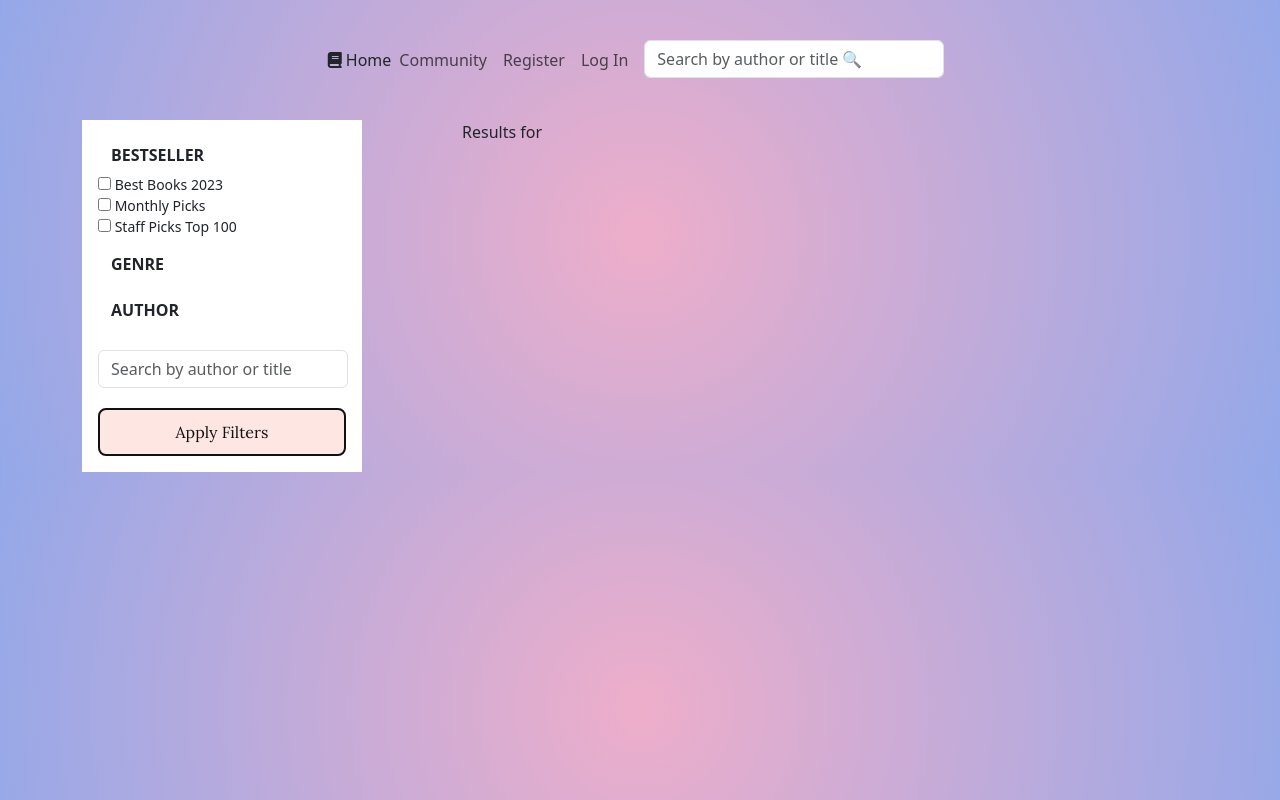
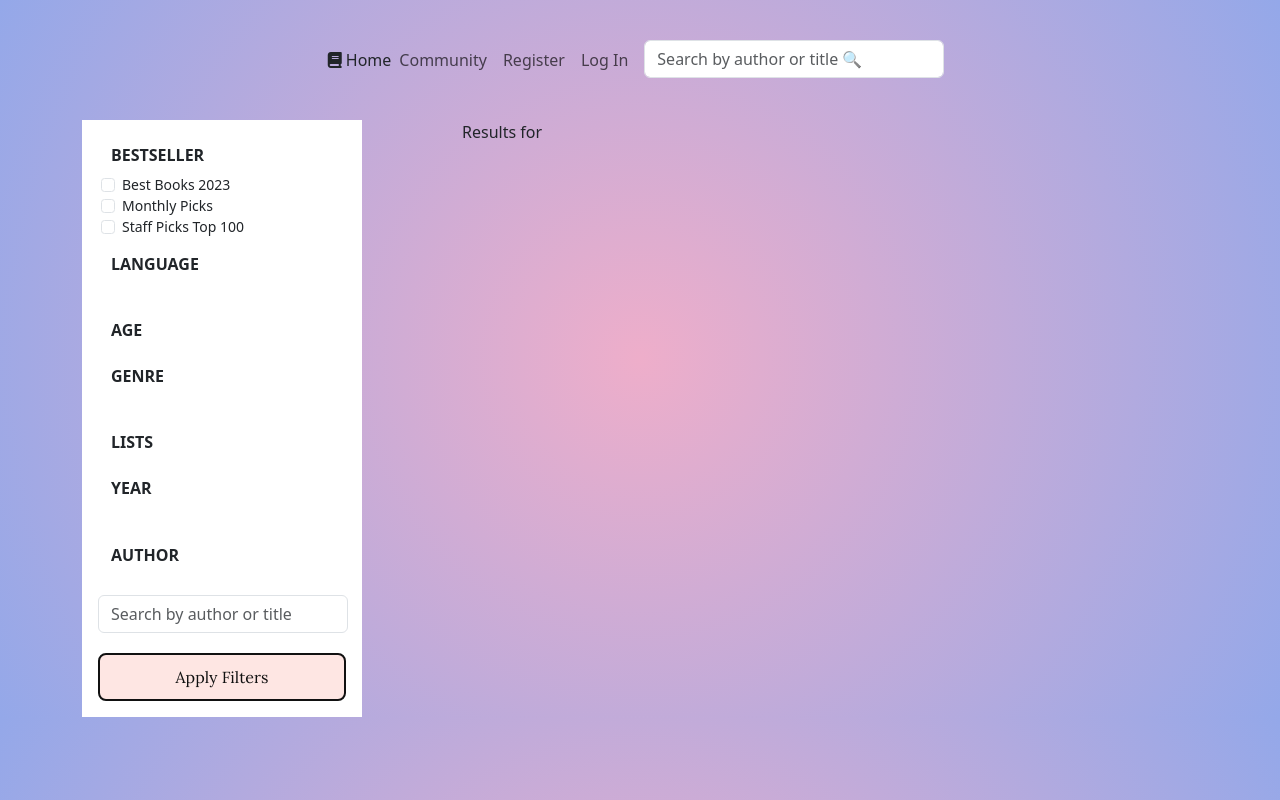
Before and after one commit to KetKode/weread, a Django app: page /book_search in a window 1280 px wide. Run offline with Django 4.2, Linux system fonts and the light colour scheme; data that the repository does not hold is empty; some libraries are stand-ins or nearby versions; some web fonts are replaced.

Commit message:
added age and language filters

```diff
--- a/pageturner/reviews/models.py
+++ b/pageturner/reviews/models.py
@@ -43,6 +43,7 @@ class Book(models.Model):
     isbn = models.CharField(max_length=15, help_text="ISBN", blank=True, null=True)
     isbn13 = models.CharField(max_length=15, help_text="ISBN13", blank=True, null=True)
     age = models.CharField(max_length=100, help_text="Age of book's audience", blank=True, null=True)
+    main_age = models.CharField(max_length=20, help_text="Main age of the book", blank=True, null=True)
     best_books_of_2023 = models.CharField(max_length=3, choices=BEST_BOOK_OF_2023_CHOICES, default="No")
 
     def __str__(self):
--- a/pageturner/reviews/templates/reviews/search_results.html
+++ b/pageturner/reviews/templates/reviews/search_results.html
@@ -18,11 +18,48 @@
         <button class="btn btn-toggle align-items-center rounded collapsed" data-bs-toggle="collapse" data-bs-target="#home-collapse" aria-expanded="true">
           <b>BESTSELLER</b>
         </button>
-        <div class="collapse show" id="home-collapse">
+        <div class="show">
+            <div class="form-check">
           <ul class="btn-toggle-nav list-unstyled fw-normal pb-1 small">
-            <li><label><input type="checkbox" name="bestseller" value="1"> Best Books 2023</label></li>
-            <li><label><input type="checkbox" name="bestseller" value="2"> Monthly Picks</label></li>
-            <li><label><input type="checkbox" name="bestseller" value="3"> Staff Picks Top 100</label></li>
+            <li><label><input type="checkbox" class="form-check-input" name="bestseller" value="1"> Best Books 2023</label></li>
+            <li><label><input type="checkbox" class="form-check-input" name="bestseller" value="2"> Monthly Picks</label></li>
+            <li><label><input type="checkbox" class="form-check-input" name="bestseller" value="3"> Staff Picks Top 100</label></li>
+          </ul>
+        </div>
+        </div>
+      </li>
+        <li class="mb-1">
+        <button class="btn btn-toggle align-items-center rounded collapsed" data-bs-toggle="collapse" data-bs-target="#home-collapse" aria-expanded="true">
+          <b>LANGUAGE</b>
+        </button>
+        <div class="show">
+            <div class="form-check">
+          <ul class="btn-toggle-nav list-unstyled fw-normal pb-1 small">
+                {% for lang in language %}
+                    <li>
+                        <label>
+                            <input type="checkbox" class="form-check-input" name="selected_language" value="{{ lang }}">
+                            {{ lang }}
+                        </label>
+                    </li>
+                {% endfor %}
+            </ul>
+        </div>
+        </div>
+      </li>
+        <li class="mb-1">
+        <button class="btn btn-toggle align-items-center rounded collapsed" data-bs-toggle="collapse" data-bs-target="#home-collapse" aria-expanded="true">
+          <b>AGE</b>
+        </button>
+        <div class="show">
+          <ul class="btn-toggle-nav list-unstyled fw-normal pb-1 small">
+    <li>
+{% for age_item in main_age %}
+    <div class="form-check">
+        <input type="checkbox" class="form-check-input" name="selected_age" value="{{ age_item }}" {% if age_item in selected_age %}checked{% endif %}>
+        <label class="form-check-label">{{ age_item }}</label>
+    </div>
+{% endfor %}
           </ul>
         </div>
       </li>
@@ -30,11 +67,45 @@
         <button class="btn btn-toggle align-items-center rounded collapsed" data-bs-toggle="collapse" data-bs-target="#dashboard-collapse" aria-expanded="false">
           <b>GENRE</b>
         </button>
-        <div class="collapse show" id="dashboard-collapse" style="">
+        <div class="show" style="">
+            <div class="form-check">
           <ul class="btn-toggle-nav list-unstyled fw-normal pb-1 small">
             {% for main_genre in main_genres %}
-              <li><label><input type="checkbox" name="selected_genres" value="{{ main_genre }}" {% if main_genre in selected_genres %}checked{% endif %}> {{ main_genre }}</label></li>
+              <li><label><input type="checkbox" class="form-check-input" name="selected_genres" value="{{ main_genre }}" {% if main_genre in selected_genres %}checked{% endif %}> {{ main_genre }}</label></li>
             {% endfor %}
+          </ul>
+                </div>
+        </div>
+      </li>
+        <li class="mb-1">
+        <button class="btn btn-toggle align-items-center rounded collapsed" data-bs-toggle="collapse" data-bs-target="#dashboard-collapse" aria-expanded="false">
+          <b>LISTS</b>
+        </button>
+        <div class="show" style="">
+          <ul class="btn-toggle-nav list-unstyled fw-normal pb-1 small">
+            {% for book_list in book_lists %}
+  <li>
+    <label>
+      <input type="checkbox" name="book_lists" value="{{ book_list.name }}" {% if book_list.name in book_lists %}checked{% endif %}>
+      {{ book_list.name }}
+    </label>
+  </li>
+{% endfor %}
+          </ul>
+        </div>
+      </li>
+        <li class="mb-1">
+        <button class="btn btn-toggle align-items-center rounded collapsed" data-bs-toggle="collapse" data-bs-target="#dashboard-collapse" aria-expanded="false">
+          <b>YEAR</b>
+        </button>
+        <div class="show" style="">
+          <ul class="btn-toggle-nav list-unstyled fw-normal pb-1 small">
+              <li>
+  <label>
+
+
+  </label>
+</li>
           </ul>
         </div>
       </li>
@@ -42,7 +113,7 @@
         <button class="btn btn-toggle align-items-center rounded collapsed" data-bs-toggle="collapse" data-bs-target="#orders-collapse" aria-expanded="false">
           <b>AUTHOR</b>
         </button>
-        <div class="collapse show" id="orders-collapse">
+        <div class="show">
           <ul class="btn-toggle-nav list-unstyled fw-normal pb-1 small">
             <li><label for="author" class="form-label"></label>
         <input type="text" name="searched" id="author" class="form-control" placeholder="Search by author or title" style="width:250px">
@@ -64,8 +135,8 @@
                         <img class="card-img-top" src="{{ book.cover_url }}" alt="{{ book.title }}">
                         <div class="card-body">
                             <h5 class="card-title">{{ book.title }}</h5>
-                            {% for tag in book.get_tags_list %}
-                            <a href="{% url 'book_genres_list' tag %}" class="badge badge-pill" style="color: #ffffff; background-color: {{ tag|random_color }};">{{ tag }}</a>
+                            {% for genre in book.get_genres_list %}
+                            <a href="{% url 'book_genres_list' genre %}" class="badge badge-pill" style="color: #ffffff; background-color: {{ genre|random_color }};">{{ genre }}</a>
                             {% endfor %}
                         </div>
                     </div>
--- a/pageturner/reviews/views.py
+++ b/pageturner/reviews/views.py
@@ -39,16 +39,22 @@ def welcome_page(request):
     else:
         snippets = Snippet.objects.all().order_by("-created_at")
         return render(request, "reviews/base.html", {"snippets": snippets, "random_books": random_books,
-                                                     "book_lists": book_lists})
+                                                     "book_collections": book_collections})
 
 
 def book_search(request):
     queryset = Book.objects.all()
-    main_genres = Book.objects.values_list('main_genre', flat=True).distinct()
+    main_genres = Book.objects.values_list('main_genre', flat=True).distinct().order_by('main_genre')
+    main_age = Book.objects.exclude(main_age__isnull=True).exclude(main_age='').values_list('main_age', flat=True).distinct()
+    language = Book.objects.values_list('language', flat=True).distinct()
 
     # Get the search query and selected genres
     searched = request.GET.get("searched") or request.POST.get("searched")
     selected_genres = request.GET.getlist("selected_genres")
+    selected_age = request.GET.getlist("selected_age")
+    book_lists = request.GET.getlist("book_lists")
+    selected_format = request.GET.getlist("selected_format")
+    selected_language = request.GET.getlist("selected_language")
 
     # Apply filters based on search and selected genres
     if searched and selected_genres:
@@ -56,14 +62,24 @@ def book_search(request):
     elif searched:
         books = Book.objects.filter(Q(title__icontains=searched) | Q(author__name__icontains=searched))
     elif selected_genres:
-            books = Book.objects.filter(main_genre__in=selected_genres)
+        books = Book.objects.filter(main_genre__in=selected_genres)
+    elif selected_age:
+        books = Book.objects.filter(age__in=selected_age)
+    elif book_lists:
+        books = Book.objects.filter(book_lists__name__in=book_lists)
+    elif selected_format:
+        books = Book.objects.filter(format_book__in=selected_format)
+    elif selected_language:
+        books = Book.objects.filter(language__in=selected_language)
     else:
         books = Book.objects.all()
 
     return render(
         request,
         "reviews/search_results.html",
-        {"searched": searched, "books": books, "main_genres": main_genres, "selected_genres": selected_genres},
+        {"searched": searched, "books": books, "main_genres": main_genres, "selected_genres": selected_genres,
+         "main_age": main_age, "selected_age": selected_age, "language": language, "selected_language": selected_language,
+         "selected_format": selected_format, "book_lists": book_lists},
         )
 
 
@@ -209,11 +225,4 @@ def genre_selection(request):
     # Remove duplicates by converting the list to a set and then back to a list
     unique_genres_list = list(set(genres_list))
 
-    # Generate random colors for each genre
-    # genre_color_mapping = {genre: generate_random_dark_color() for genre in unique_genres_list}
-    #
-    # # Create a list of tuples containing genre names and their corresponding colors
-    # genre_color_tuples = [(genre, genre_color_mapping.get(genre, generate_random_dark_color())) for genre in
-    #                       unique_genres_list]
-
     return render(request, "reviews/genres_list.html", {"unique_genres_list": unique_genres_list})
```
Also changed, not shown: pageturner/reviews/filters.py (+27 -1 lines), pageturner/reviews/migrations/0012_book_main_age.py (added).
